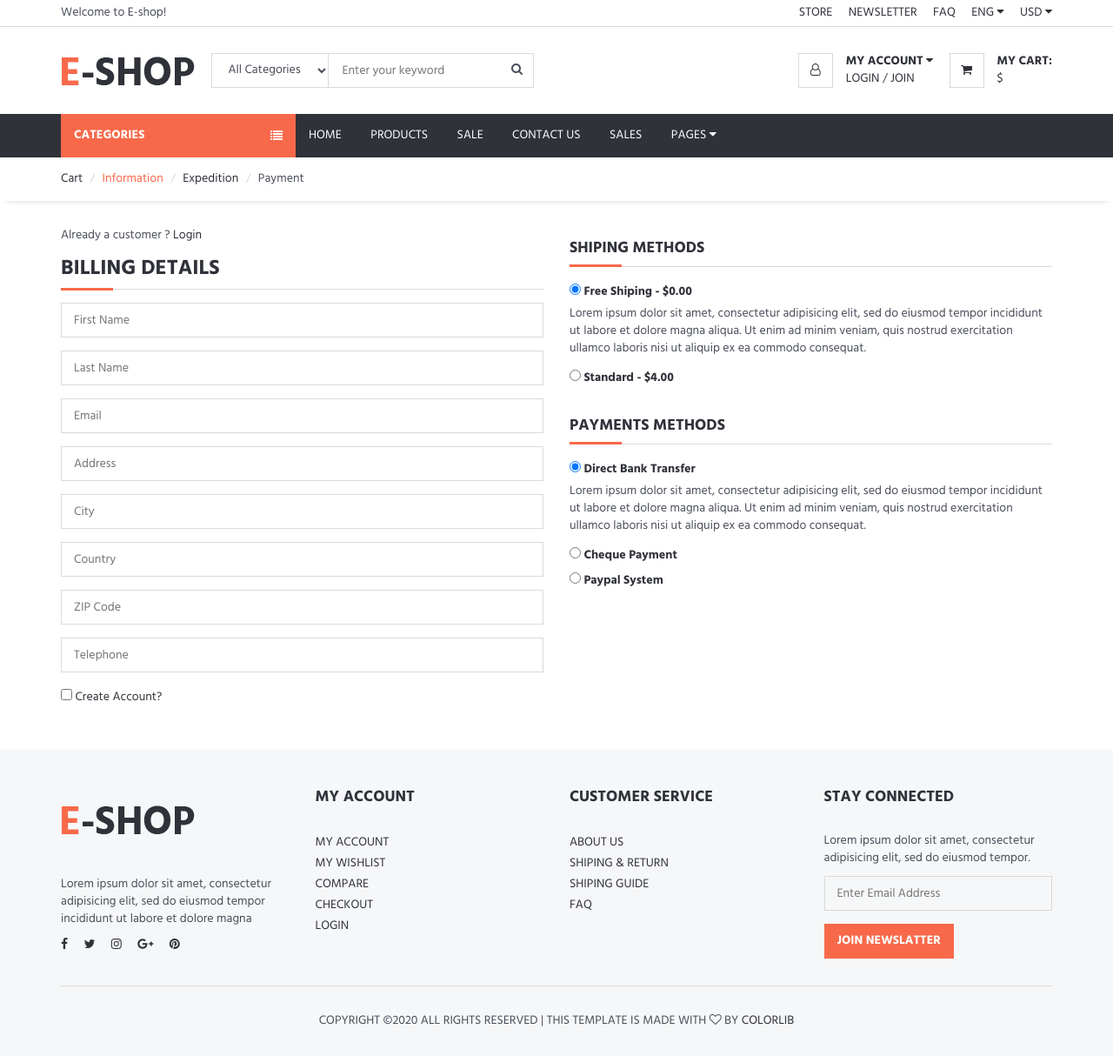
After one commit to LaurinJ/eshop, a Django app: page /cart/address/ in a window 1280 px wide. The commit adds this page. Shown: the whole page at 87% size. Run offline with Django 3.2, Linux system fonts and the light colour scheme; parts of the project's set-up code (start-up, migrations or seed data) failed here and were passed over; some libraries are stand-ins or nearby versions.

Commit message:
Created delivery method

```diff
--- /dev/null
+++ b/app/cart/forms.py
@@ -0,0 +1 @@
+from django import forms
--- a/app/cart/urls.py
+++ b/app/cart/urls.py
@@ -1,10 +1,12 @@
 from django.urls import path
 
-from .views import cart_detail, updateItem
+from .views import cart_detail, updateItem, address, send_method
 
 app_name = 'cart'
 
 urlpatterns = [
     path('', cart_detail, name='detail'),
     path('update_item/', updateItem, name='update'),
+    path('address/', address, name='address'),
+    path('pay-delivery-method/', send_method, name='method'),
 ]
--- a/app/cart/views.py
+++ b/app/cart/views.py
@@ -1,6 +1,8 @@
-from django.shortcuts import render
+from django.shortcuts import render, redirect
 from django.http import JsonResponse
 import json
+
+from app.product.models import Category
 
 from .models import *
 
@@ -41,3 +43,24 @@ def updateItem(request):
         orderItem.delete()
 
     return JsonResponse('ok', safe=False)
+
+def address(request):
+    return render(request, 'cart/customer_address.html')
+
+def send_method(request):
+    delivery = Category.objects.get(slug='zpusob-dopravy')
+    method = delivery.product_set.all()
+    if request.method == 'POST':
+        shipping = request.POST['shipping']
+        product = Product.objects.get(id=shipping)
+
+        customer = request.user.customer
+        order, created = Order.objects.get_or_create(customer=customer, complete=False)
+        if method in order.orderitem_set.all():
+            pass
+
+        orderItem, created = OrderItem.objects.get_or_create(order=order, product=product)
+
+        # return redirect("cart:detail")
+        print(request.POST['shipping'])
+    return render(request, 'cart/pay_delivery_method.html', {'method':method})
--- a/app/product/admin.py
+++ b/app/product/admin.py
@@ -21,8 +21,10 @@ class ProductAdmin(admin.ModelAdmin):
     prepopulated_fields = {'slug':('title',)}
 
     def image_html(self, obj):
-        return format_html('<img src={} height="50">', obj.image.url)
-
+        if obj.image:
+            return format_html('<img src={} height="50">', obj.image.url)
+        else:
+            return format_html('<img src="/media/" height="50">')
 
 
 admin.site.register(Category, CategoryAdmin)
--- a/app/templates/cart/cart_detail.html
+++ b/app/templates/cart/cart_detail.html
@@ -42,7 +42,7 @@
                     <tbody>
                     {% for item in items %}
                         <tr>
-                            <td class="thumb"><img src="{{ item.product.image.url }}" alt=""></td>
+                            <td class="thumb"><img src="{{ item.product.image_url }}" alt=""></td>
                             <td class="details">
                                 <a href="#">{{ item.product.title }}</a>
                                 <ul>
@@ -101,7 +101,7 @@
                 </table>
                 <div class="pull-right">
                     <button class="primary-btn">Place Order</button>
-                    <button id="session_test" url="" class="primary-btn">Session test</button>
+                    <button id="session_test" url="" class="primary-btn">Next</button>
                 </div>
             </div>
 
--- /dev/null
+++ b/app/templates/cart/customer_address.html
@@ -0,0 +1,140 @@
+{% extends 'base.html' %}
+
+{% block title %}Address{% endblock %}
+
+{% block content %}
+
+    <div id="breadcrumb">
+        <div class="container">
+            <ul class="breadcrumb">
+                <li><a href="{% url 'cart:detail' %}">Cart</a></li>
+                <li class="active">Information</li>
+                <li><a href="{% url 'cart:method' %}">Expedition</a></li>
+                <li>Payment</li>
+            </ul>
+        </div>
+    </div>
+
+    <!-- section -->
+    <div class="section">
+        <!-- container -->
+        <div class="container">
+
+            <div class="row">
+                <form id="checkout-form" class="clearfix">
+                    <div class="col-md-6">
+                        <div class="billing-details">
+                            <p>Already a customer ? <a href="#">Login</a></p>
+                            <div class="section-title">
+                                <h3 class="title">Billing Details</h3>
+                            </div>
+                            <div class="form-group">
+                                <input class="input" type="text" name="first-name" placeholder="First Name">
+                            </div>
+                            <div class="form-group">
+                                <input class="input" type="text" name="last-name" placeholder="Last Name">
+                            </div>
+                            <div class="form-group">
+                                <input class="input" type="email" name="email" placeholder="Email">
+                            </div>
+                            <div class="form-group">
+                                <input class="input" type="text" name="address" placeholder="Address">
+                            </div>
+                            <div class="form-group">
+                                <input class="input" type="text" name="city" placeholder="City">
+                            </div>
+                            <div class="form-group">
+                                <input class="input" type="text" name="country" placeholder="Country">
+                            </div>
+                            <div class="form-group">
+                                <input class="input" type="text" name="zip-code" placeholder="ZIP Code">
+                            </div>
+                            <div class="form-group">
+                                <input class="input" type="tel" name="tel" placeholder="Telephone">
+                            </div>
+                            <div class="form-group">
+                                <div class="input-checkbox">
+                                    <input type="checkbox" id="register">
+                                    <label class="font-weak" for="register">Create Account?</label>
+                                    <div class="caption">
+                                        <p>Lorem ipsum dolor sit amet, consectetur adipisicing elit, sed do eiusmod
+                                            tempor incididunt.
+                                        <p>
+                                            <input class="input" type="password" name="password"
+                                                   placeholder="Enter Your Password">
+                                    </div>
+                                </div>
+                            </div>
+                        </div>
+                    </div>
+
+                    <div class="col-md-6">
+                        <div class="shiping-methods">
+                            <div class="section-title">
+                                <h4 class="title">Shiping Methods</h4>
+                            </div>
+                            <div class="input-checkbox">
+                                <input type="radio" name="shipping" id="shipping-1" checked>
+                                <label for="shipping-1">Free Shiping - $0.00</label>
+                                <div class="caption">
+                                    <p>Lorem ipsum dolor sit amet, consectetur adipisicing elit, sed do eiusmod tempor
+                                        incididunt ut labore et dolore magna aliqua. Ut enim ad minim veniam, quis
+                                        nostrud exercitation ullamco laboris nisi ut aliquip ex ea commodo consequat.
+                                    <p>
+                                </div>
+                            </div>
+                            <div class="input-checkbox">
+                                <input type="radio" name="shipping" id="shipping-2">
+                                <label for="shipping-2">Standard - $4.00</label>
+                                <div class="caption">
+                                    <p>Lorem ipsum dolor sit amet, consectetur adipisicing elit, sed do eiusmod tempor
+                                        incididunt ut labore et dolore magna aliqua. Ut enim ad minim veniam, quis
+                                        nostrud exercitation ullamco laboris nisi ut aliquip ex ea commodo consequat.
+                                    <p>
+                                </div>
+                            </div>
+                        </div>
+
+                        <div class="payments-methods">
+                            <div class="section-title">
+                                <h4 class="title">Payments Methods</h4>
+                            </div>
+                            <div class="input-checkbox">
+                                <input type="radio" name="payments" id="payments-1" checked>
+                                <label for="payments-1">Direct Bank Transfer</label>
+                                <div class="caption">
+                                    <p>Lorem ipsum dolor sit amet, consectetur adipisicing elit, sed do eiusmod tempor
+                                        incididunt ut labore et dolore magna aliqua. Ut enim ad minim veniam, quis
+                                        nostrud exercitation ullamco laboris nisi ut aliquip ex ea commodo consequat.
+                                    <p>
+                                </div>
+                            </div>
+                            <div class="input-checkbox">
+                                <input type="radio" name="payments" id="payments-2">
+                                <label for="payments-2">Cheque Payment</label>
+                                <div class="caption">
+                                    <p>Lorem ipsum dolor sit amet, consectetur adipisicing elit, sed do eiusmod tempor
+                                        incididunt ut labore et dolore magna aliqua. Ut enim ad minim veniam, quis
+                                        nostrud exercitation ullamco laboris nisi ut aliquip ex ea commodo consequat.
+                                    <p>
+                                </div>
+                            </div>
+                            <div class="input-checkbox">
+                                <input type="radio" name="payments" id="payments-3">
+                                <label for="payments-3">Paypal System</label>
+                                <div class="caption">
+                                    <p>Lorem ipsum dolor sit amet, consectetur adipisicing elit, sed do eiusmod tempor
+                                        incididunt ut labore et dolore magna aliqua. Ut enim ad minim veniam, quis
+                                        nostrud exercitation ullamco laboris nisi ut aliquip ex ea commodo consequat.
+                                    <p>
+                                </div>
+                            </div>
+                        </div>
+                    </div>
+                </form>
+            </div>
+        </div>
+        <!-- /container -->
+    </div>
+    <!-- /section -->
+{% endblock %}
--- a/app/templates/index.html
+++ b/app/templates/index.html
@@ -121,7 +121,7 @@
                                 </div>
                                 <button class="main-btn quick-view"><i class="fa fa-search-plus"></i> Quick view
                                 </button>
-                                <img src="{{ product.image.url }}" alt="">
+                                <img src="{{ product.image_url }}" alt="">
                             </div>
                             <div class="product-body">
                                 <h3 class="product-price">${{ product.price }}
@@ -170,7 +170,7 @@
                             <div class="product-thumb">
                                 <button class="main-btn quick-view"><i class="fa fa-search-plus"></i> Quick view
                                 </button>
-                                <img src="{{ product.image.url }}" alt="">
+                                <img src="{{ product.image_url }}" alt="">
                             </div>
                             <div class="product-body">
                                 <h3 class="product-price">${{ product.price }}</h3>
--- a/app/templates/products.html
+++ b/app/templates/products.html
@@ -211,7 +211,7 @@
                                                     Quick view
                                                 </button>
                                             </a>
-                                            <img src="{{ product.image.url }}" alt="">
+                                            <img src="{{ product.image_url}}" alt="">
                                         </div>
                                         <div class="product-body">
                                             <h3 class="product-price">${{ product.price }}
```
Also changed, not shown: app/product/models.py (+9 -2 lines), app/templates/cart/pay_delivery_method.html (renamed from app/templates/cart/customer_information.html, +28 -56 lines), app/templates/product-page.html (+6 -2 lines), app/product/migrations/0008_auto_20201125_2204.py (added), app/product/migrations/0009_auto_20201125_2206.py (added).
